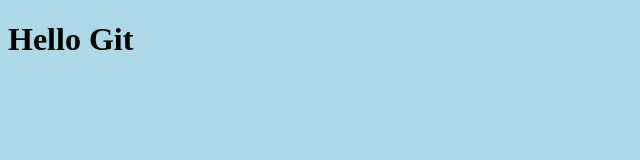
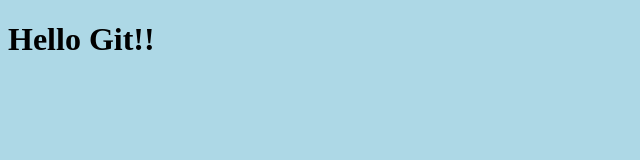
Before and after one commit to vyaron/proj-git1, a plain HTML site: page index.html in a window 1280 px wide. Shown: the full height of the page, 0-640 px from the left. Drawn offline with Linux system fonts and the light colour scheme.

Commit message:
changed title

```diff
--- a/index.html
+++ b/index.html
@@ -7,6 +7,6 @@
     <link rel="stylesheet" href="css/main.css">
 </head>
 <body>
-    <h1>Hello Git</h1>
+    <h1>Hello Git!!</h1>
 </body>
 </html>
```
